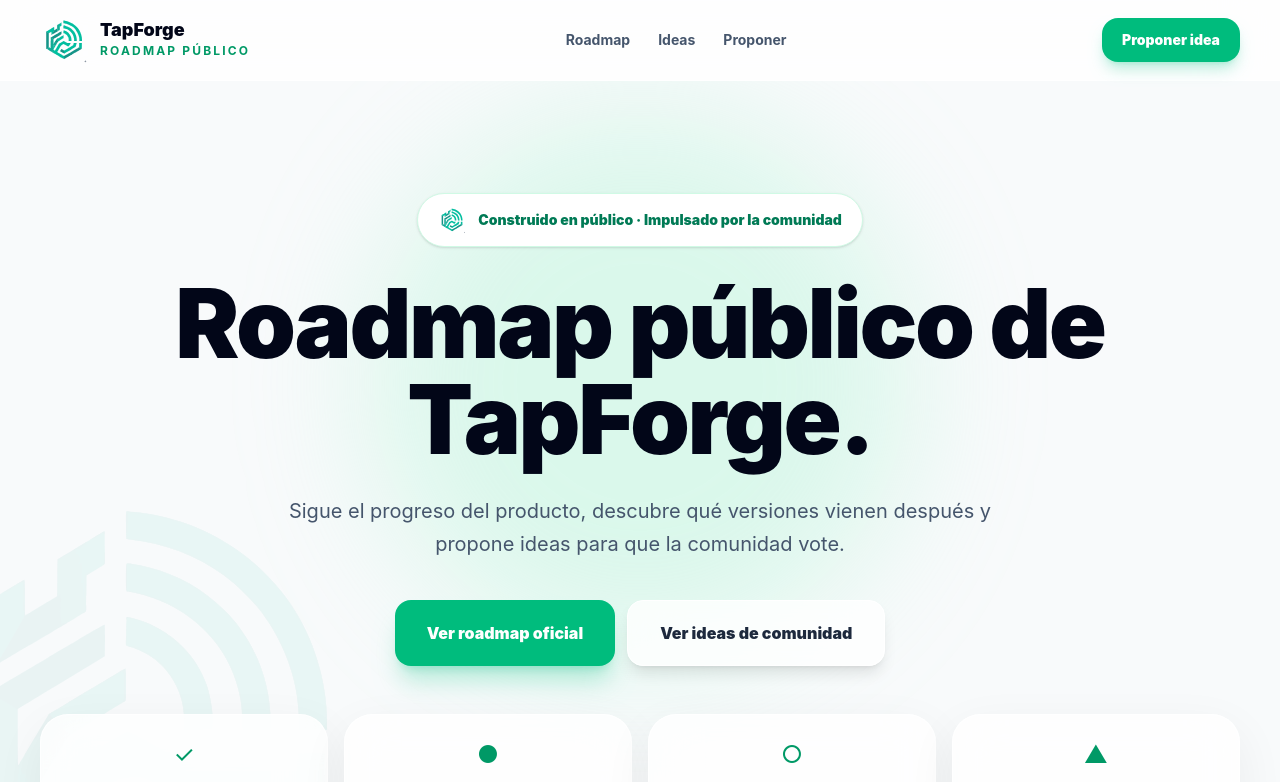
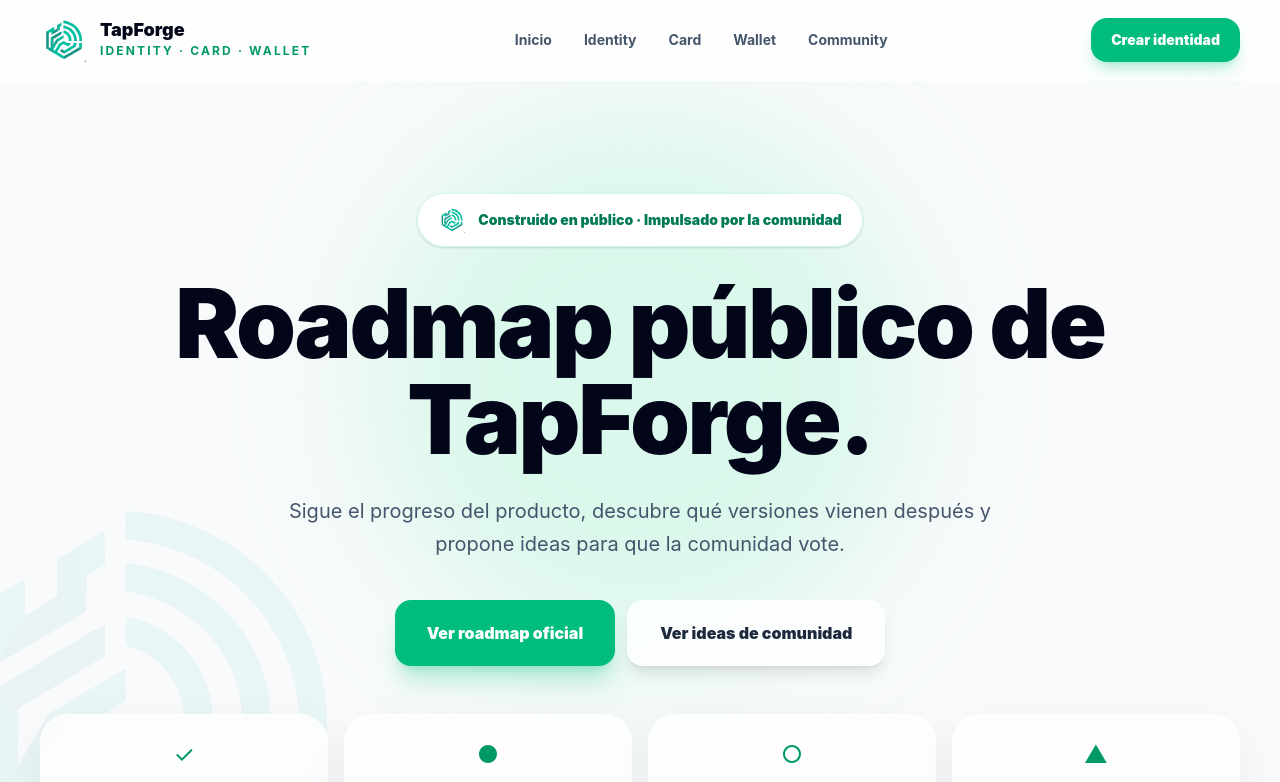
Before and after one commit to Chuse/tapforge-web, a React (Vite) app: page /roadmap in a window 1280 px wide. Shown: the top 782 px of the page. Built offline with nearby package versions, Linux system fonts and the light colour scheme.

Commit message:
Update Roadmap.jsx

```diff
--- a/src/pages/Roadmap.jsx
+++ b/src/pages/Roadmap.jsx
@@ -108,20 +108,41 @@
   return (
     <header className="sticky top-0 z-40 border-b border-white/60 bg-white/80 backdrop-blur-2xl">
       <div className="mx-auto flex max-w-7xl items-center justify-between px-5 py-4 md:px-10">
-        <div className="flex items-center gap-3">
+        <a href="/" className="flex items-center gap-3">
           <Logo />
           <div>
-            <p className="text-lg font-black leading-none text-slate-950">TapForge</p>
-            <p className="mt-1 text-xs font-bold tracking-[0.18em] text-emerald-600">ROADMAP PÚBLICO</p>
+            <p className="text-lg font-black leading-none text-slate-950">
+              TapForge
+            </p>
+            <p className="mt-1 text-xs font-bold tracking-[0.18em] text-emerald-600">
+              IDENTITY · CARD · WALLET
+            </p>
           </div>
-        </div>
-        <nav className="hidden items-center gap-7 text-sm font-bold text-slate-600 md:flex">
-          <a href="#roadmap" className="hover:text-emerald-600">Roadmap</a>
-          <a href="#ideas" className="hover:text-emerald-600">Ideas</a>
-          <a href="#proponer" className="hover:text-emerald-600">Proponer</a>
+        </a>
+
+        <nav className="hidden items-center gap-8 text-sm font-bold text-slate-600 md:flex">
+          <a href="/" className="hover:text-emerald-600 transition-colors">
+            Inicio
+          </a>
+          <a href="/identity" className="hover:text-emerald-600 transition-colors">
+            Identity
+          </a>
+          <a href="/card" className="hover:text-emerald-600 transition-colors">
+            Card
+          </a>
+          <a href="/wallet" className="hover:text-emerald-600 transition-colors">
+            Wallet
+          </a>
+          <a href="/roadmap" className="hover:text-emerald-600 transition-colors">
+            Community
+          </a>
         </nav>
-        <a href="#proponer" className="rounded-2xl bg-emerald-500 px-5 py-3 text-sm font-black text-white shadow-lg shadow-emerald-500/25 hover:bg-emerald-600">
-          Proponer idea
+
+        <a
+          href="/identity"
+          className="rounded-2xl bg-emerald-500 px-5 py-3 text-sm font-black text-white shadow-lg shadow-emerald-500/25 hover:bg-emerald-600 transition-colors"
+        >
+          Crear identidad
         </a>
       </div>
     </header>
```
